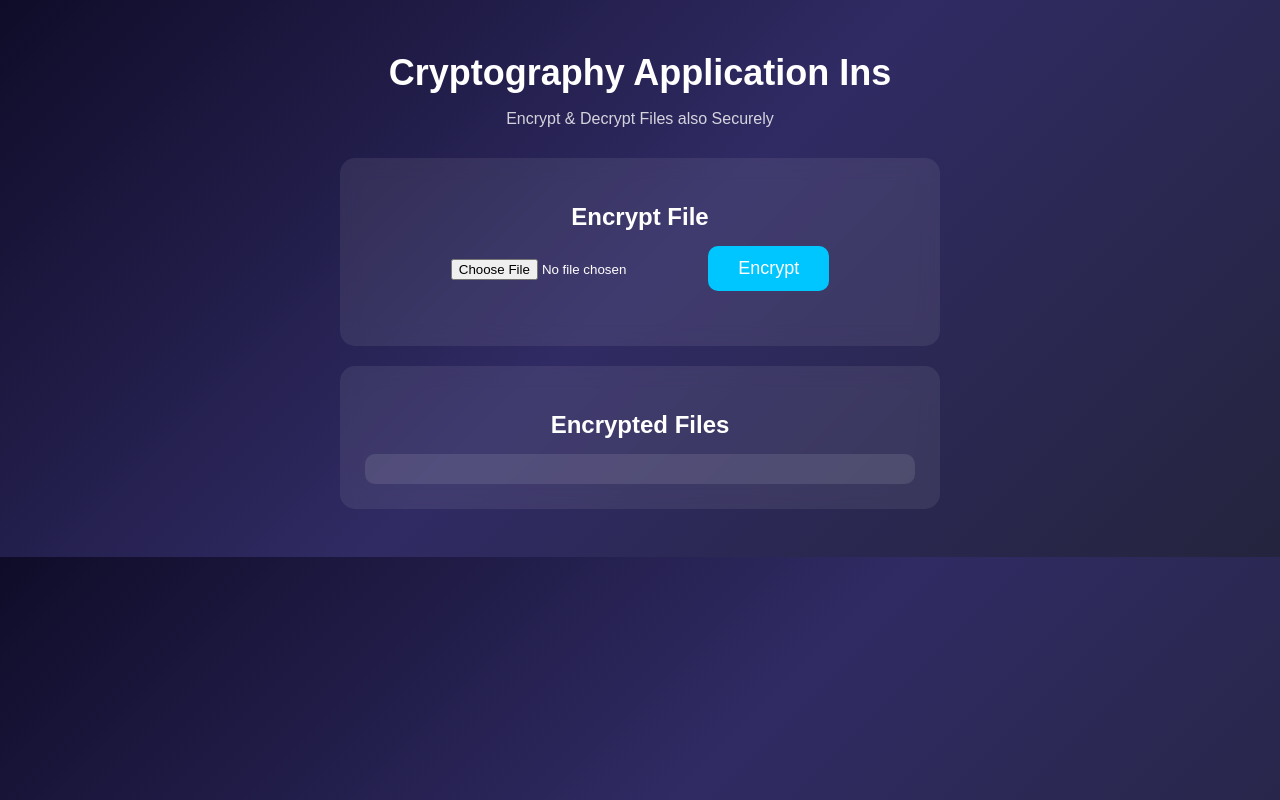
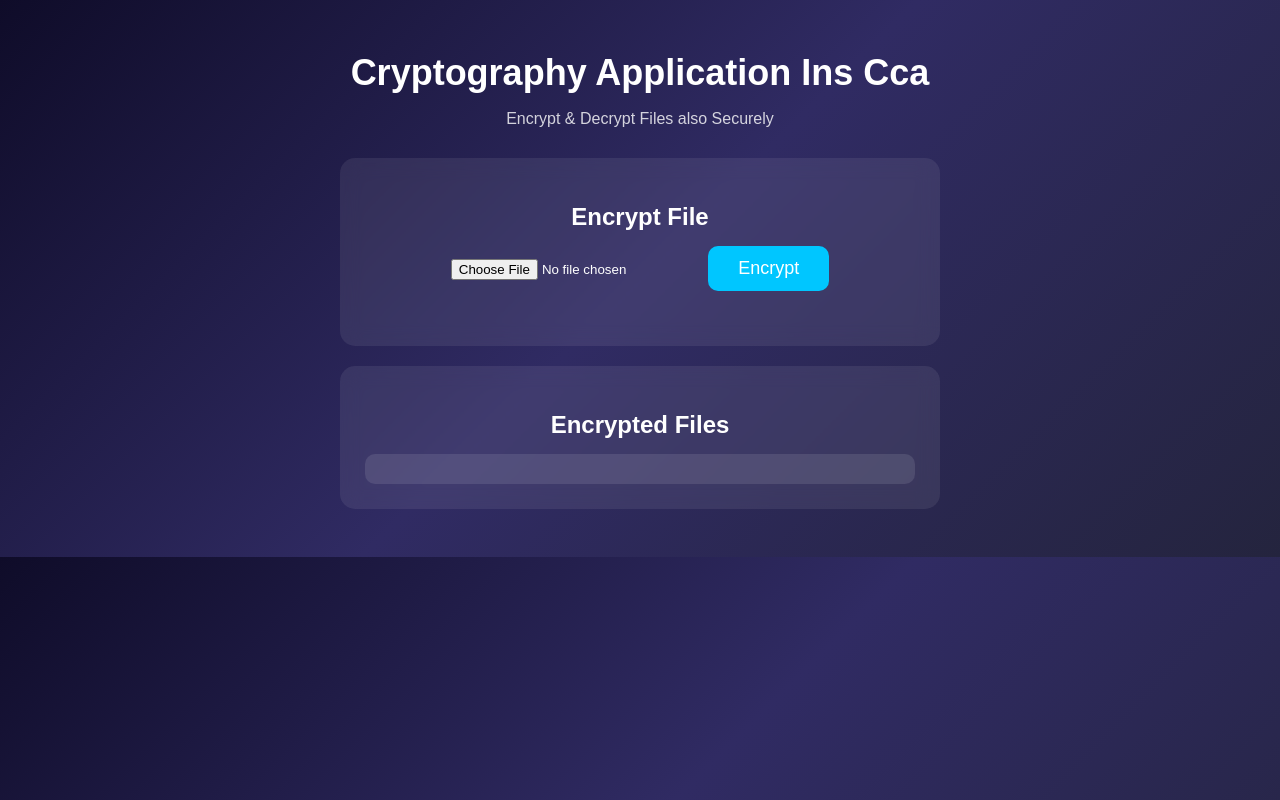
Before and after one commit to Agni2018/Crypto-app, a website: page public/index.html in a window 1280 px wide. Drawn offline with Linux system fonts and the light colour scheme; no server answers.

Commit message:
Fix heading text in index.html

```diff
--- a/public/index.html
+++ b/public/index.html
@@ -7,7 +7,7 @@
 <body>
 
 <div class="container">
-    <h1> Cryptography Application Ins </h1>
+    <h1> Cryptography Application Ins  Cca</h1>
     <p>Encrypt & Decrypt Files also Securely</p>
 
     <div class="card">
```
